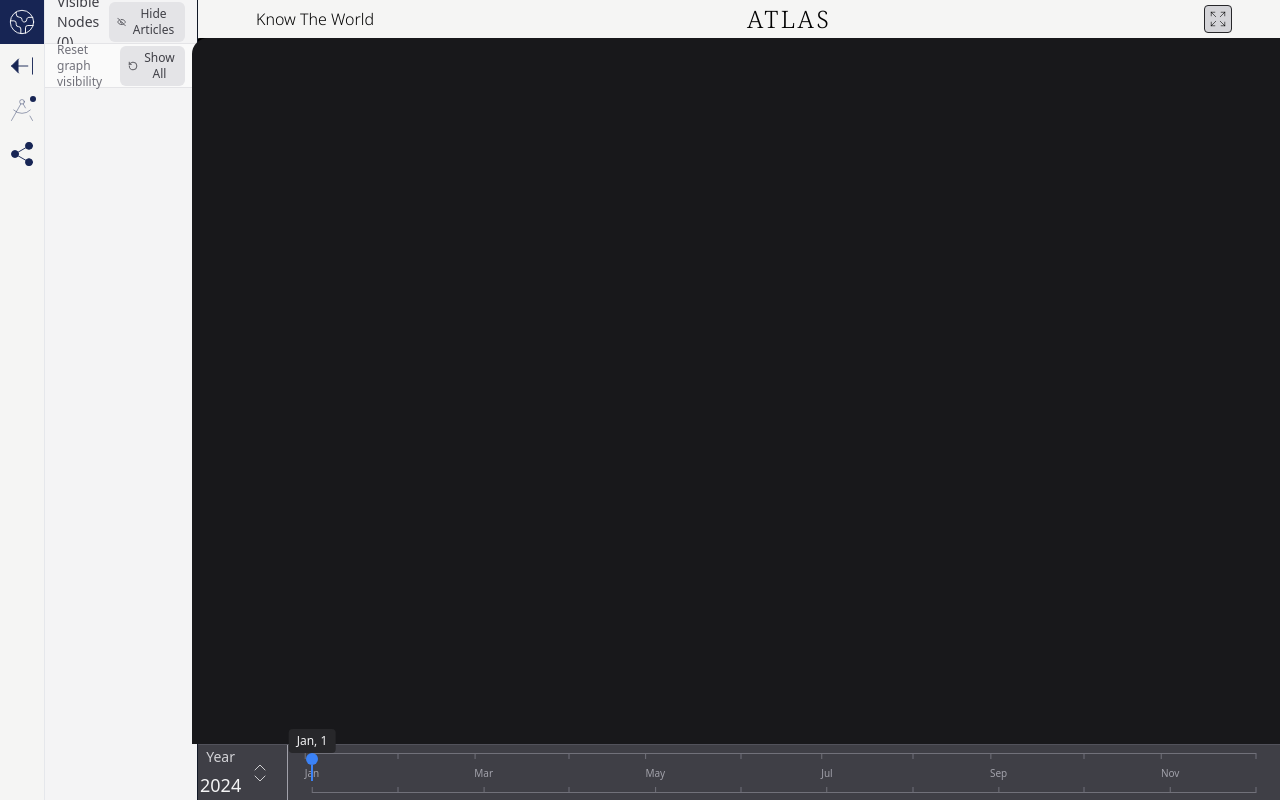
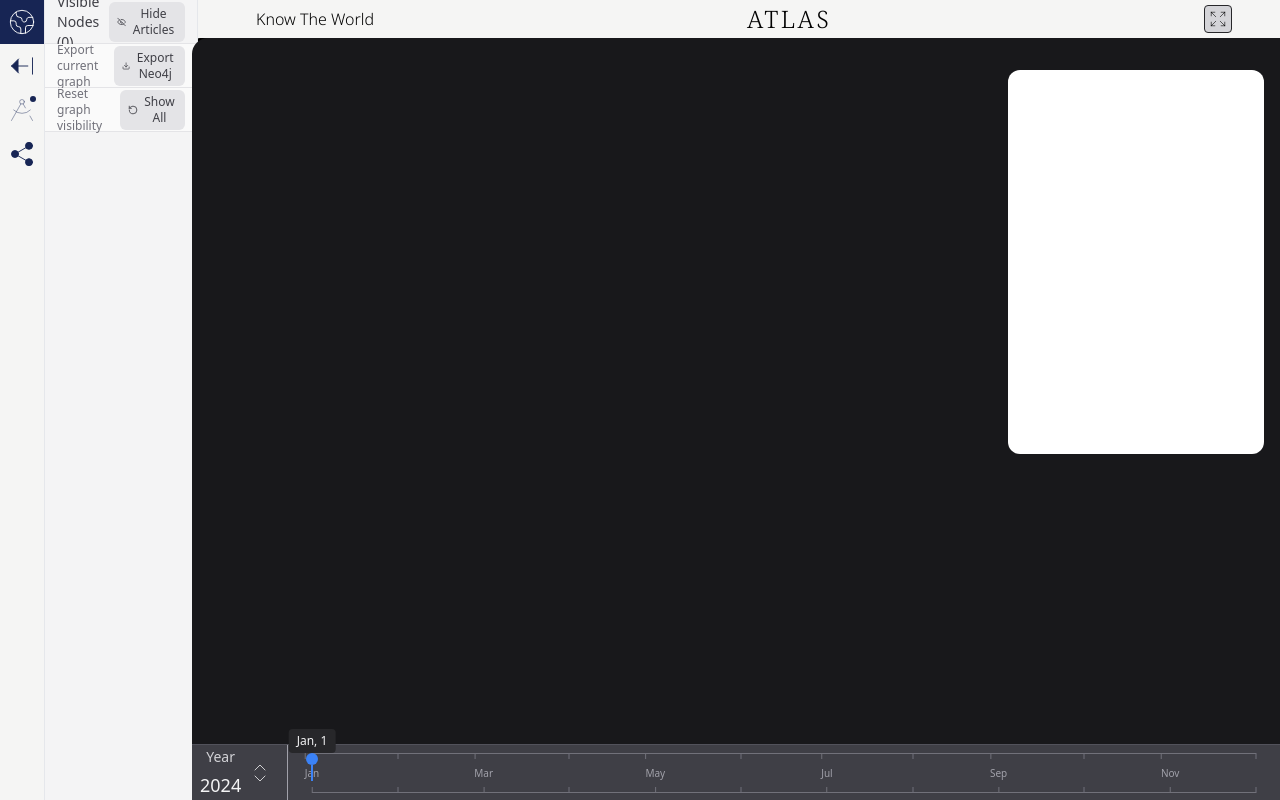
Before and after one commit to kemma011-209/Atlas, a Next.js app in the folder frontend/: page / in a window 1280 px wide. Both pictures are taken after a click on the button 22 px from the left and 66 px from the top of the page. Built offline with nearby package versions, Linux system fonts and the light colour scheme.

Commit message:
Frontend export works aniamtion nologner does

```diff
--- a/frontend/app/(platform)/(main)/page.tsx
+++ b/frontend/app/(platform)/(main)/page.tsx
@@ -2,19 +2,21 @@
 import React, { useState, useRef, useEffect } from "react";
 import { ChevronsUpDown } from "lucide-react";
 import ForceGraph from "./_components/ForceGraph";
-import { temporalGraphData, getGraphStateAtDate } from "./data";
+import { getGraphStateAtDate } from "./data";
+import useGraphStore from "@/stores/graphStore";
 
 const Page = () => {
   const [isOpen, setIsOpen] = useState(false);
   const [selectedYear, setSelectedYear] = useState(2024);
-  const [sliderPosition, setSliderPosition] = useState(0);
   const [isDragging, setIsDragging] = useState(false);
   const [currentGraphData, setCurrentGraphData] = useState(() =>
     getGraphStateAtDate("2024-01-01")
   );
+
   const sliderRef = useRef(null);
+  const { sliderPosition, setSliderPosition, isAnimating } = useGraphStore();
 
-  const years = [2024]; // Since we're focusing on 2024
+  const years = [2024];
   const months = [
     "Jan",
     "Feb",
@@ -51,6 +53,7 @@ const Page = () => {
   };
 
   const handleMouseDown = (e) => {
+    if (isAnimating) return; // Prevent slider movement during animation
     setIsDragging(true);
     updateSliderPosition(e);
   };
@@ -75,7 +78,6 @@ const Page = () => {
     }
   };
 
-  // Update graph data when slider position changes
   useEffect(() => {
     const date = calculateDate(sliderPosition);
     const newGraphData = getGraphStateAtDate(date.iso);
@@ -94,12 +96,12 @@ const Page = () => {
   }, [isDragging]);
 
   return (
-    <div className="w-full h-full flex flex-col rounded-tl-2xl">
-      <div className="w-full flex-grow bg-zinc-900 rounded-tl-2xl relative overflow-hidden">
+    <div className="w-full h-full flex flex-col overflow-hidden">
+      <div className="flex-grow bg-zinc-900 relative overflow-hidden rounded-tl-2xl">
         <ForceGraph graphData={currentGraphData} />
+        <div className="w-64 h-96 rounded-xl absolute top-8 right-4 bg-white"></div>
       </div>
-      <div className="w-full h-14 bg-zinc-700 border-t border-zinc-600 flex-shrink-0">
-        <div className="w-full h-full flex">
+      <div className="w-full h-14 bg-zinc-700 border-t border-zinc-600 flex-shrink-0 flex relative">
         <div className="h-full w-24 p-2 border-r border-zinc-400 flex space-x-2 relative">
           <button
             onClick={() => setIsOpen(!isOpen)}
@@ -132,14 +134,11 @@ const Page = () => {
           )}
         </div>
 
-          {/* Timeline section */}
-          <div className="w-full h-full flex items-center justify-center relative">
+        <div className="w-full h-full flex items-center justify-center relative overflow-visible">
           <div className="w-[calc(100%-3rem)] h-10 relative" ref={sliderRef}>
-              {/* Lines */}
             <div className="absolute top-0 w-full h-[1px] bg-zinc-500" />
             <div className="absolute bottom-0 w-full h-[1px] bg-zinc-500" />
 
-              {/* Month labels and notches */}
             {months.map((month, index) => (
               <div
                 key={month}
@@ -161,24 +160,20 @@ const Page = () => {
               </div>
             ))}
 
-              {/* Slider pin */}
             <div
-                className="absolute top-0 -translate-y-4 cursor-pointer"
+              className="absolute top-0 -translate-y-4 cursor-pointer z-10"
               style={{
                 left: `${sliderPosition}%`,
                 transform: "translateX(-50%)",
               }}
               onMouseDown={handleMouseDown}
             >
-                {/* Date tooltip */}
-                <div className="absolute -top-6 left-1/2 -translate-x-1/2 bg-zinc-800 text-zinc-100 text-xs px-2 py-1 rounded whitespace-nowrap">
+              <div className="absolute -top-6 left-1/2 -translate-x-1/2 bg-zinc-800 text-zinc-100 text-xs px-2 py-1 rounded whitespace-nowrap z-20">
                 {calculateDate(sliderPosition).display}
               </div>
-                {/* Pin design */}
               <div className="flex flex-col items-center">
                 <div className="w-3 h-3 rounded-full bg-blue-500" />
                 <div className="w-0.5 h-4 bg-blue-500" />
-                </div>
               </div>
             </div>
           </div>
--- a/frontend/app/(platform)/_components/sidebar/Buttons.tsx
+++ b/frontend/app/(platform)/_components/sidebar/Buttons.tsx
@@ -1,22 +1,75 @@
+// app/(platform)/_components/sidebar/Buttons.tsx
 import React from "react";
 import { DraftingCompass, Share2 } from "lucide-react";
+import useGraphStore from "@/stores/graphStore";
 
 const Buttons = () => {
+  const { setGoesTrue, setCurrentDate, isAnimating, setIsAnimating } =
+    useGraphStore();
+
+  const startAnimation = () => {
+    if (isAnimating) return;
+
+    setIsAnimating(true);
+    setGoesTrue();
+
+    const startTime = Date.now();
+    const duration = 30000; // 30 seconds for the full year animation
+    const frameDuration = 100; // Update every 100ms for smoother animation
+    let lastUpdateTime = startTime;
+
+    const animate = () => {
+      const currentTime = Date.now();
+      const elapsed = currentTime - startTime;
+      const progress = Math.min(elapsed / duration, 1);
+
+      // Only update if enough time has passed since last update
+      if (currentTime - lastUpdateTime >= frameDuration) {
+        // Cubic easing for smoother progression
+        const easedProgress = 1 - Math.pow(1 - progress, 3);
+
+        // Calculate the current date based on progress
+        const currentDay = Math.floor(easedProgress * 365);
+        const date = new Date(2024, 0, 1);
+        date.setDate(date.getDate() + currentDay);
+
+        // Format the date as ISO string and set it in the store
+        const isoDate = date.toISOString().split("T")[0];
+        setCurrentDate(isoDate);
+
+        lastUpdateTime = currentTime;
+      }
+
+      if (progress < 1) {
+        requestAnimationFrame(animate);
+      } else {
+        setIsAnimating(false);
+      }
+    };
+
+    requestAnimationFrame(animate);
+  };
+
   return (
     <div className="w-full h-full flex justify-between flex-col">
-      {/* Top Buttons */}
       <div className="flex flex-col w-full">
-        {/* DraftingCompass Icon */}
         <div className="relative group">
-          {/* Icon Container */}
           <div className="w-full aspect-square flex justify-center items-center p-2 relative">
             <div className="w-[0.35rem] h-[0.35rem] bg-blue-950 rounded-full absolute top-2 right-2"></div>
             <DraftingCompass className="w-full h-full stroke-[0.8] text-blue-950 text-opacity-45" />
           </div>
         </div>
-        {/* SlidersHorizontal Icon */}
         <div className="w-full aspect-square flex justify-center items-center p-2 group hover:bg-blue-950 transition duration-200">
-          <Share2 className="w-full h-full stroke-[0.8] text-blue-950 fill-blue-950 group-hover:text-white group-hover:fill-white transition duration-200" />
+          <Share2
+            className={`w-full h-full stroke-[0.8] text-blue-950 fill-blue-950 group-hover:text-white group-hover:fill-white transition duration-200 ${
+              isAnimating ? "cursor-not-allowed opacity-50" : "cursor-pointer"
+            }`}
+            onClick={() => {
+              if (!isAnimating) {
+                startAnimation();
+              }
+            }}
+          />
         </div>
       </div>
     </div>
--- a/frontend/app/(platform)/_components/sidebar/ExpandedArea.tsx
+++ b/frontend/app/(platform)/_components/sidebar/ExpandedArea.tsx
@@ -1,11 +1,12 @@
-// app/(platform)/(main)/_components/ExpandedArea.tsx
+// app/(platform)/_components/sidebar/ExpandedArea.tsx
 import React from "react";
-import { Eye, EyeOff, RotateCcw } from "lucide-react";
+import { Eye, EyeOff, RotateCcw, Download } from "lucide-react";
 import useGraphStore from "@/stores/graphStore";
 
 const ExpandedArea = () => {
   const {
     visibleNodes,
+    currentLinks,
     hideNode,
     hideArticles,
     toggleHideArticles,
@@ -13,6 +14,70 @@ const ExpandedArea = () => {
   } = useGraphStore();
 
   const sortedNodes = [...visibleNodes].sort((a, b) => b.value - a.value);
+
+  const exportToNeo4j = () => {
+    let cypherQueries = "";
+
+    // Create nodes first
+    const eventNodes = visibleNodes.filter((node) => node.type === "event");
+    const articleNodes = visibleNodes.filter((node) => node.type === "article");
+
+    // Export events
+    eventNodes.forEach((node) => {
+      cypherQueries += `CREATE (e${node.id}:Event {
+  id: ${node.id},
+  name: "${node.name.replace(/"/g, '\\"')}",
+  value: ${node.value},
+  startDate: "${node.startDate}"
+})\n`;
+    });
+
+    // Export articles
+    articleNodes.forEach((node) => {
+      cypherQueries += `CREATE (a${node.id}:Article {
+  id: ${node.id},
+  name: "${node.name.replace(/"/g, '\\"')}",
+  value: ${node.value},
+  startDate: "${node.startDate}"
+})\n`;
+    });
+
+    // Get all visible links
+    const visibleNodeIds = new Set(visibleNodes.map((n) => n.id));
+    const visibleLinks = currentLinks.filter(
+      (link) =>
+        visibleNodeIds.has(link.source) && visibleNodeIds.has(link.target)
+    );
+
+    // Export relationships
+    visibleLinks.forEach((link) => {
+      const sourceNode = visibleNodes.find((n) => n.id === link.source);
+      const targetNode = visibleNodes.find((n) => n.id === link.target);
+
+      if (sourceNode && targetNode) {
+        const sourcePrefix = sourceNode.type === "event" ? "e" : "a";
+        const targetPrefix = targetNode.type === "event" ? "e" : "a";
+
+        cypherQueries += `CREATE (${sourcePrefix}${link.source})-[:RELATES_TO {
+  value: ${link.value},
+  startDate: "${link.startDate}"
+}]->(${targetPrefix}${link.target})\n`;
+      }
+    });
+
+    // Create and download the file
+    const blob = new Blob([cypherQueries], { type: "text/plain" });
+    const url = window.URL.createObjectURL(blob);
+    const a = document.createElement("a");
+    a.href = url;
+    a.download = `graph_export_${
+      new Date().toISOString().split("T")[0]
+    }.cypher`;
+    document.body.appendChild(a);
+    a.click();
+    document.body.removeChild(a);
+    window.URL.revokeObjectURL(url);
+  };
 
   return (
     <div className="w-full h-full flex flex-col">
@@ -33,6 +98,18 @@ const ExpandedArea = () => {
           <span className="text-xs text-zinc-700">
             {hideArticles ? "Show Articles" : "Hide Articles"}
           </span>
+        </button>
+      </div>
+
+      {/* Export button */}
+      <div className="w-full h-11 px-3 flex items-center justify-between border-b border-zinc-200 bg-zinc-50">
+        <span className="text-xs text-zinc-500">Export current graph</span>
+        <button
+          onClick={exportToNeo4j}
+          className="flex items-center space-x-1 px-2 py-1 rounded-md bg-zinc-200 hover:bg-zinc-300 transition-colors"
+        >
+          <Download className="w-3.5 h-3.5 text-zinc-700" />
+          <span className="text-xs text-zinc-700">Export Neo4j</span>
         </button>
       </div>
 
--- a/frontend/app/(platform)/_components/sidebar/Sidebar.tsx
+++ b/frontend/app/(platform)/_components/sidebar/Sidebar.tsx
@@ -61,9 +61,6 @@ const Sidebar: React.FC = () => {
           width: isExpanded ? "12vw" : "0px",
           opacity: isExpanded ? 1 : 0,
           overflow: isExpanded ? "visible" : "hidden",
-          borderRightColor: isExpanded
-            ? "rgba(17, 24, 39, 1)"
-            : "rgba(17, 24, 39, 0)",
         }}
         transition={{
           width: { type: "spring", stiffness: 300, damping: 30 },
--- a/frontend/stores/graphStore.ts
+++ b/frontend/stores/graphStore.ts
@@ -1,30 +1,48 @@
 // stores/graphStore.ts
 import { create } from "zustand";
-import type { TemporalNode } from "@/app/(platform)/(main)/data";
+import type { TemporalNode, TemporalLink } from "@/app/(platform)/(main)/data";
 
 interface GraphStoreState {
+  // Graph visibility controls
   goesTrue: boolean;
   setGoesTrue: () => void;
   hideArticles: boolean;
   toggleHideArticles: () => void;
+
+  // Node visibility management
   hiddenNodes: Set<number>;
   hideNode: (nodeId: number) => void;
   showNode: (nodeId: number) => void;
   resetVisibility: () => void;
+
+  // Current state tracking
   visibleNodes: TemporalNode[];
   setVisibleNodes: (nodes: TemporalNode[]) => void;
+  currentLinks: TemporalLink[];
+  setCurrentLinks: (links: TemporalLink[]) => void;
+
+  // Timeline controls
   sliderPosition: number;
   setSliderPosition: (position: number) => void;
+  currentDate: string;
+  setCurrentDate: (date: string) => void;
+
+  // Animation controls
   isAnimating: boolean;
   setIsAnimating: (isAnimating: boolean) => void;
 }
 
 const useGraphStore = create<GraphStoreState>((set, get) => ({
+  // Graph visibility controls
   goesTrue: false,
   setGoesTrue: () => set({ goesTrue: true }),
   hideArticles: false,
   toggleHideArticles: () =>
-    set((state) => ({ hideArticles: !state.hideArticles })),
+    set((state) => ({
+      hideArticles: !state.hideArticles,
+    })),
+
+  // Node visibility management
   hiddenNodes: new Set<number>(),
   hideNode: (nodeId: number) =>
     set((state) => {
@@ -43,6 +61,8 @@ const useGraphStore = create<GraphStoreState>((set, get) => ({
       hiddenNodes: new Set(),
       hideArticles: false,
     }),
+
+  // Current state tracking
   visibleNodes: [],
   setVisibleNodes: (nodes: TemporalNode[]) => {
     const currentNodes = get().visibleNodes;
@@ -50,10 +70,23 @@ const useGraphStore = create<GraphStoreState>((set, get) => ({
       set({ visibleNodes: nodes });
     }
   },
+  currentLinks: [],
+  setCurrentLinks: (links: TemporalLink[]) => {
+    const currentLinks = get().currentLinks;
+    if (JSON.stringify(links) !== JSON.stringify(currentLinks)) {
+      set({ currentLinks: links });
+    }
+  },
+
+  // Timeline controls
   sliderPosition: 0,
   setSliderPosition: (position: number) => set({ sliderPosition: position }),
+  currentDate: "2024-01-01",
+  setCurrentDate: (date: string) => set({ currentDate: date }),
+
+  // Animation controls
   isAnimating: false,
-  setIsAnimating: (isAnimating: boolean) => set({ isAnimating: isAnimating }),
+  setIsAnimating: (isAnimating: boolean) => set({ isAnimating }),
 }));
 
 export default useGraphStore;
```
Lines whose indentation alone changed are shown as unchanged.
